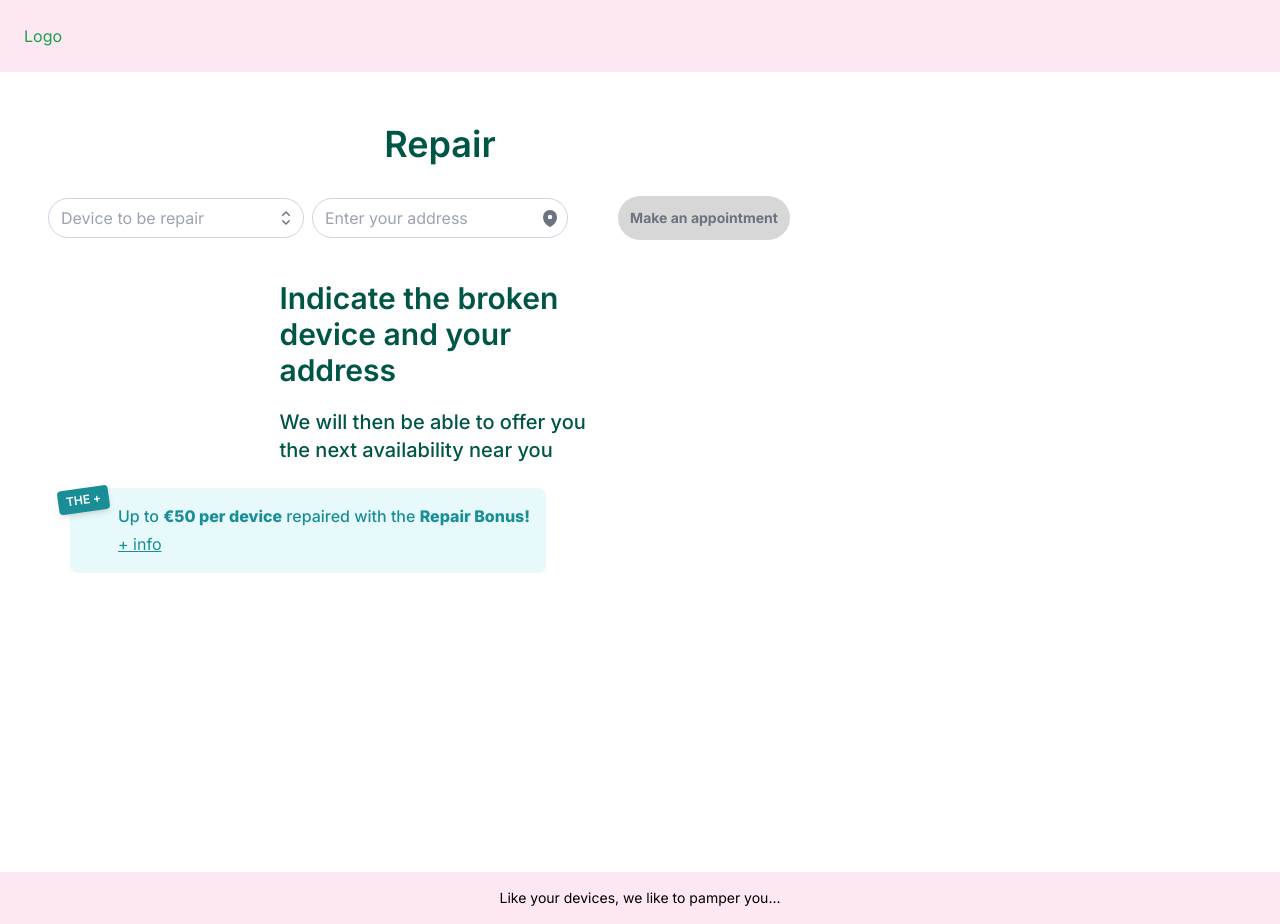
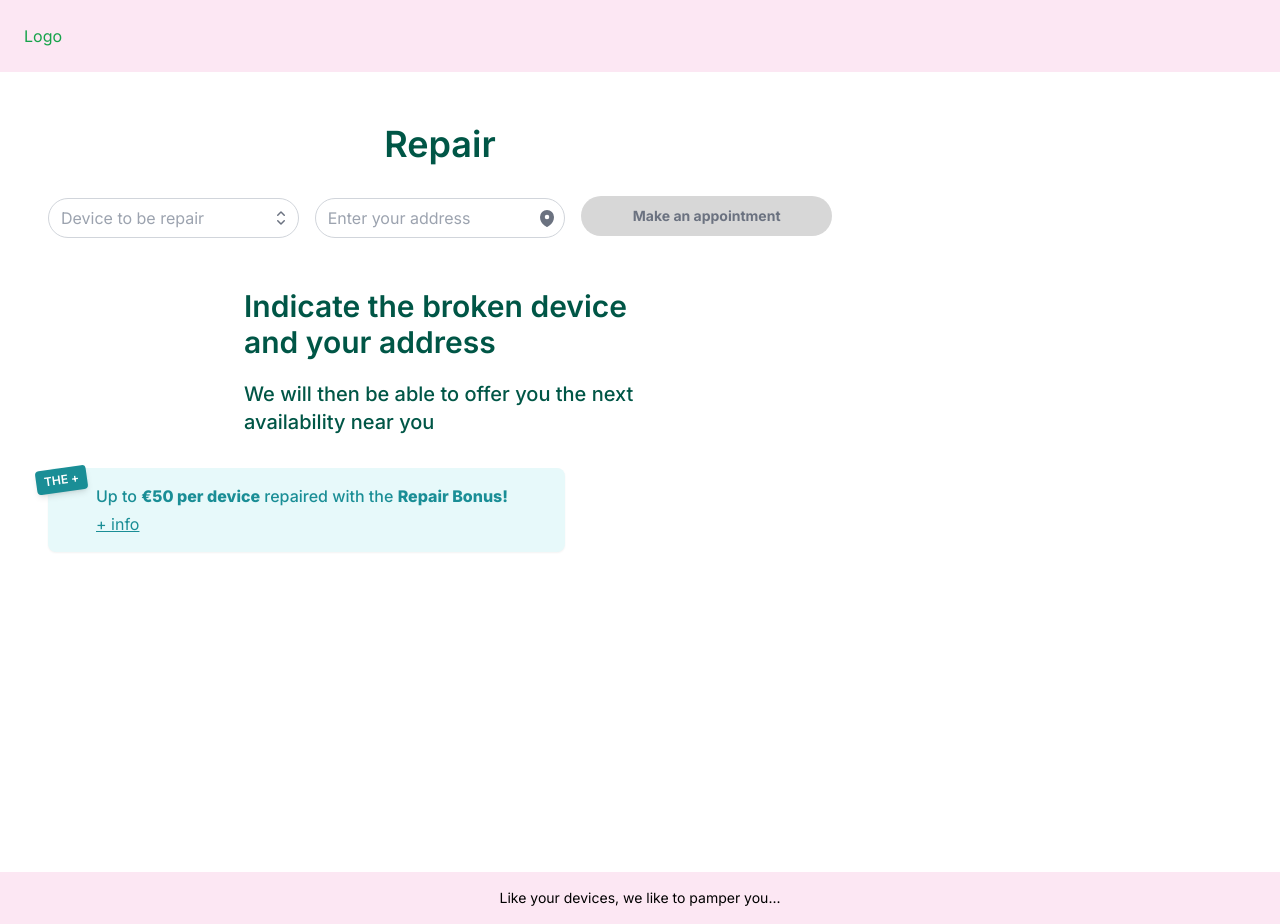
Before and after one commit to Taz-war/Murfy_clone_task, a Next.js app: page / in a window 1280 px wide. Built offline with nearby package versions, Linux system fonts and the light colour scheme.

Commit message:
okk bashay jai dekha lagbe

```diff
--- a/components/steps/step1/Step1.tsx
+++ b/components/steps/step1/Step1.tsx
@@ -9,7 +9,7 @@ const Step1 = () => {
         <div className="mb-3 text-center p-3">
           <h1 className="text-[#005646] text-4xl font-semibold">Repair</h1>
         </div>
-        <div className="grid grid-cols-12 gap-2 place-items-center">
+        <div className="grid grid-cols-12 gap-4 ">
           <div className="col-span-12 md:col-span-6 lg:col-span-4">
             <CustomAutoComplete
               label={"Device to be repair"}
@@ -27,8 +27,8 @@ const Step1 = () => {
             />
           </div>
 
-          <div className="col-span-12 lg:col-span-4 hidden lg:grid  justify-center">
-            <button className="rounded-full bg-[#D7D7D7] p-3 w-full text-sm font-bold text-gray-500 hover:bg-gradient-to-r from-[#F6516F] to-[#FF8586] hover:text-white">
+          <div className="col-span-12 lg:col-span-4 hidden lg:block  justify-center">
+            <button className="rounded-full bg-[#D7D7D7] mt-2 h-10 w-full text-sm font-bold text-gray-500 hover:bg-gradient-to-r from-[#F6516F] to-[#FF8586] hover:text-white">
               Make an appointment
             </button>
           </div>
```
